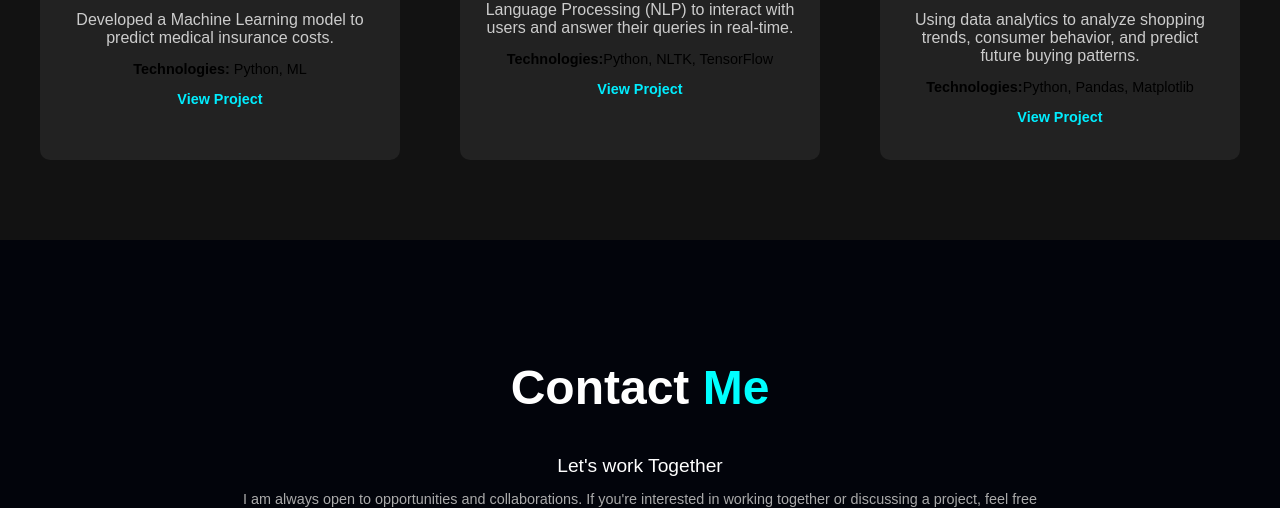
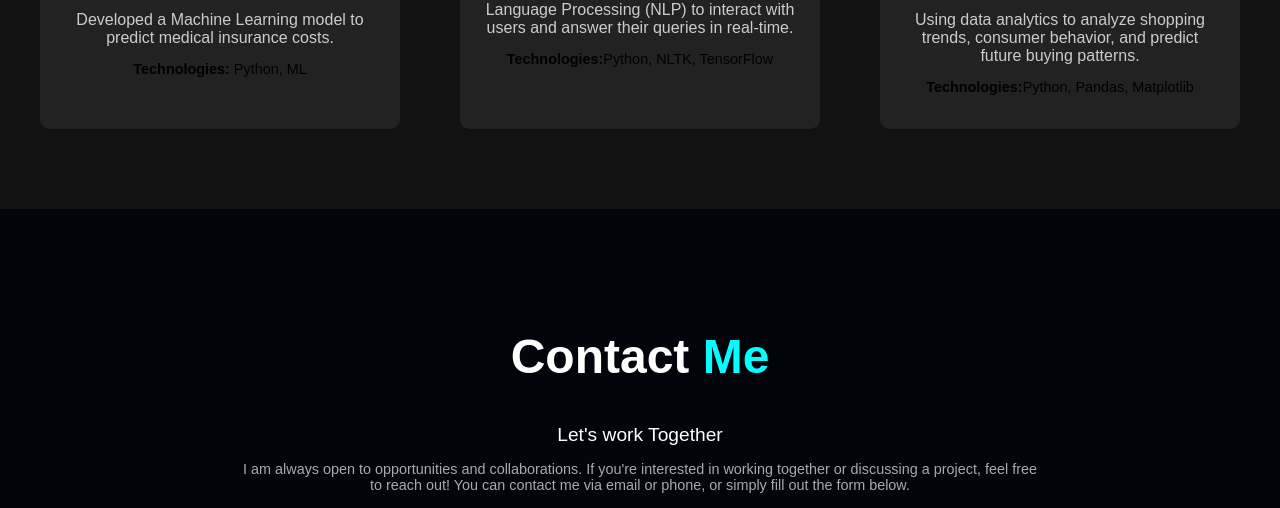
Before and after one commit to Harikatorlikonda/index.html, a plain HTML site: page index.html in a window 1280 px wide. Shown: the part 2459-2967 px from the top of the page. Drawn offline with Linux system fonts and the light colour scheme.

Commit message:
Update index.html

```diff
--- a/index.html
+++ b/index.html
@@ -146,7 +146,7 @@
         <p class="project-description">Developed a Machine Learning model to predict medical insurance costs.</p>
         <div class="project-details">
           <p><strong>Technologies:</strong> Python, ML</p>
-          <p><a href="#" class="project-link">View Project</a></p>
+
         </div>
       </div>
 
@@ -155,7 +155,6 @@
         <p class="project-description">A chatbot implemented using Natural Language Processing (NLP) to interact with users and answer their queries in real-time.</p>
         <div class="project-details">
           <p><strong>Technologies:</strong>Python, NLTK, TensorFlow</p>
-          <p><a href="#" class="project-link">View Project</a></p>
         </div>
       </div>
 
@@ -164,7 +163,6 @@
         <p class="project-description">Using data analytics to analyze shopping trends, consumer behavior, and predict future buying patterns.</p>
         <div class="project-details">
           <p><strong>Technologies:</strong>Python, Pandas, Matplotlib</p>
-          <p><a href="#" class="project-link">View Project</a></p>
         </div>
       </div>
     </div>
```
